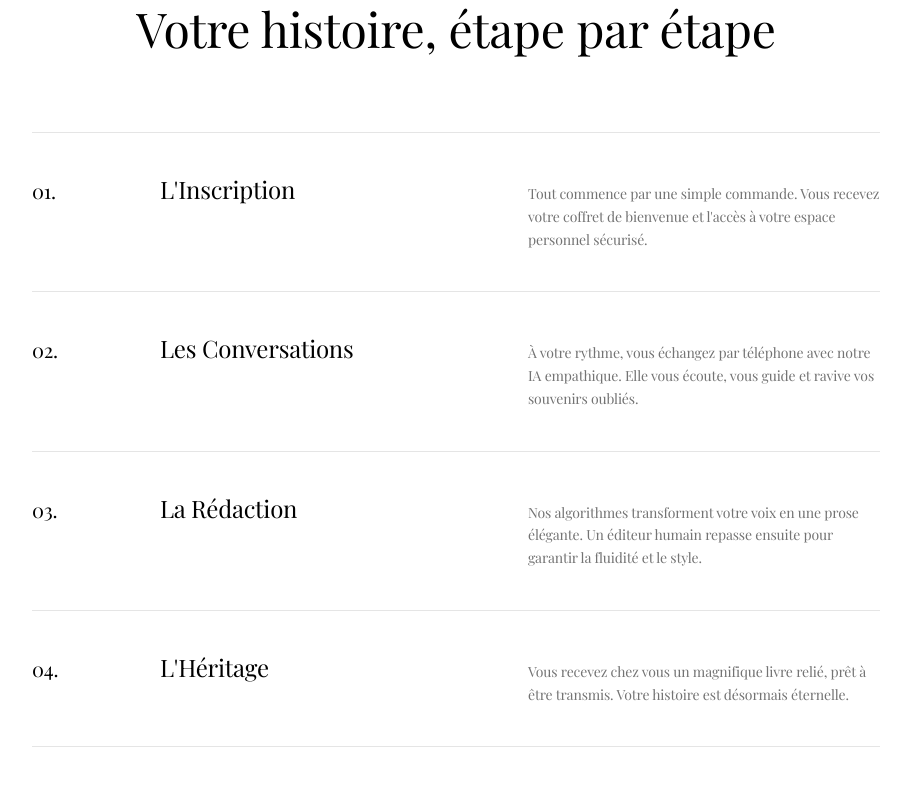
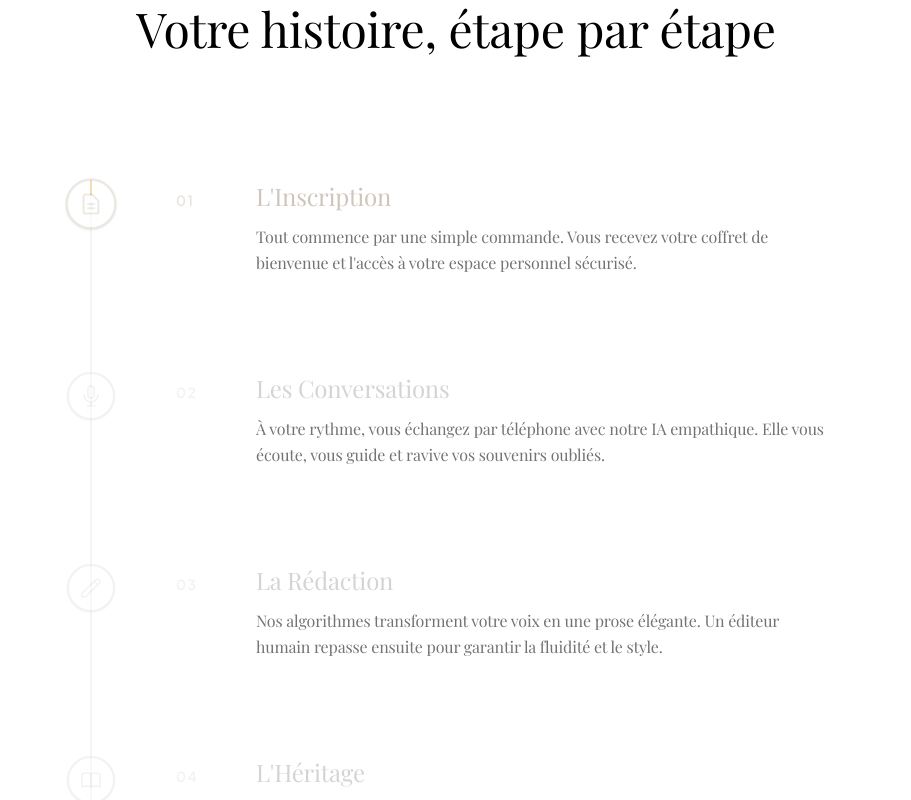
Before and after one commit to solalchetrit/loomina, a Next.js app: page / in a window 1280 px wide. Shown: the part 1720-2520 px from the top of the page, without its empty margins (184-1095 px from the left). Built offline with nearby package versions, Linux system fonts and the light colour scheme; a web font is replaced by a local one.

Commit message:
Enhance HowItWorks component with interative scroll timeline

```diff
--- a/components/HowItWorks.tsx
+++ b/components/HowItWorks.tsx
@@ -1,4 +1,7 @@
 "use client";
+
+import { useScroll, useTransform, motion } from "framer-motion";
+import { useRef } from "react";
 
 const STEPS = [
   {
@@ -6,7 +9,7 @@ const STEPS = [
     title: "L'Inscription",
     description: "Tout commence par une simple commande. Vous recevez votre coffret de bienvenue et l'accès à votre espace personnel sécurisé.",
     icon: (
-      <svg fill="none" viewBox="0 0 24 24" stroke="currentColor" className="w-5 h-5">
+      <svg fill="none" viewBox="0 0 24 24" stroke="currentColor" className="w-6 h-6">
         <path strokeLinecap="round" strokeLinejoin="round" strokeWidth={1.5} d="M9 12h6m-6 4h6m2 5H7a2 2 0 01-2-2V5a2 2 0 012-2h5.586a1 1 0 01.707.293l5.414 5.414a1 1 0 01.293.707V19a2 2 0 01-2 2z" />
       </svg>
     ),
@@ -16,7 +19,7 @@ const STEPS = [
     title: "Les Conversations",
     description: "À votre rythme, vous échangez par téléphone avec notre IA empathique. Elle vous écoute, vous guide et ravive vos souvenirs oubliés.",
     icon: (
-      <svg fill="none" viewBox="0 0 24 24" stroke="currentColor" className="w-5 h-5">
+      <svg fill="none" viewBox="0 0 24 24" stroke="currentColor" className="w-6 h-6">
         <path strokeLinecap="round" strokeLinejoin="round" strokeWidth={1.5} d="M19 11a7 7 0 01-7 7m0 0a7 7 0 01-7-7m7 7v4m0 0H8m4 0h4m-4-8a3 3 0 01-3-3V5a3 3 0 116 0v6a3 3 0 01-3 3z" />
       </svg>
     ),
@@ -26,7 +29,7 @@ const STEPS = [
     title: "La Rédaction",
     description: "Nos algorithmes transforment votre voix en une prose élégante. Un éditeur humain repasse ensuite pour garantir la fluidité et le style.",
     icon: (
-      <svg fill="none" viewBox="0 0 24 24" stroke="currentColor" className="w-5 h-5">
+      <svg fill="none" viewBox="0 0 24 24" stroke="currentColor" className="w-6 h-6">
         <path strokeLinecap="round" strokeLinejoin="round" strokeWidth={1.5} d="M15.232 5.232l3.536 3.536m-2.036-5.036a2.5 2.5 0 113.536 3.536L6.5 21.036H3v-3.572L16.732 3.732z" />
       </svg>
     ),
@@ -36,19 +39,70 @@ const STEPS = [
     title: "L'Héritage",
     description: "Vous recevez chez vous un magnifique livre relié, prêt à être transmis. Votre histoire est désormais éternelle.",
     icon: (
-      <svg fill="none" viewBox="0 0 24 24" stroke="currentColor" className="w-5 h-5">
+      <svg fill="none" viewBox="0 0 24 24" stroke="currentColor" className="w-6 h-6">
         <path strokeLinecap="round" strokeLinejoin="round" strokeWidth={1.5} d="M12 6.253v13m0-13C10.832 5.477 9.246 5 7.5 5S4.168 5.477 3 6.253v13C4.168 18.477 5.754 18 7.5 18s3.332.477 4.5 1.253m0-13C13.168 5.477 14.754 5 16.5 5c1.747 0 3.332.477 4.5 1.253v13C19.832 18.477 18.247 18 16.5 18c-1.746 0-3.332.477-4.5 1.253" />
       </svg>
     ),
   },
 ];
 
+const StepItem = ({ step, index, scrollYProgress, totalSteps }: { step: any, index: number, scrollYProgress: any, totalSteps: number }) => {
+  // Determine the active range for this step based on its index
+  // We approximate that each step occupies a slice of the scroll progress
+  const stepStart = index / totalSteps;
+  const stepEnd = (index + 1) / totalSteps;
+
+  // Create a transform that checks if the current scroll is past this step's trigger point
+  // We add a little offset so it triggers slightly before the exact math point for better feel
+  const isActive = useTransform(scrollYProgress, [stepStart, stepStart + 0.1], [0, 1]);
+
+  // Transform values for styling
+  const color = useTransform(isActive, [0, 1], ["#d4d4d4", "#c58c3c"]); // neutral-300 to loomina-amber-strong
+  const scale = useTransform(isActive, [0, 1], [1, 1.25]);
+  const opacity = useTransform(isActive, [0, 1], [0.3, 1]);
+
+  return (
+    <div className="relative pl-12 md:pl-24 py-12 group">
+      {/* Icon Circle that sits on the timeline */}
+      <motion.div
+        style={{ scale, borderColor: color, color: color, opacity }}
+        className="absolute left-[9px] md:left-[11px] top-12 -translate-x-1/2 w-12 h-12 rounded-full bg-white border-2 flex items-center justify-center z-10 transition-shadow duration-500 shadow-sm"
+      >
+        {step.icon}
+      </motion.div>
+
+      <div className="flex flex-col md:flex-row md:items-baseline gap-4">
+        {/* Chapter Number */}
+        <motion.div style={{ color, opacity }} className="text-sm font-bold tracking-widest uppercase mb-1 md:mb-0 md:w-16 shrink-0 transition-colors">
+          {step.chapter}
+        </motion.div>
+
+        {/* Content */}
+        <div className="max-w-xl">
+          <motion.h3 style={{ color }} className="text-2xl font-serif font-medium mb-3 transition-colors">
+            {step.title}
+          </motion.h3>
+          <p className="text-neutral-500 leading-relaxed">
+            {step.description}
+          </p>
+        </div>
+      </div>
+    </div>
+  );
+};
+
 export default function HowItWorks() {
+  const containerRef = useRef(null);
+  const { scrollYProgress } = useScroll({
+    target: containerRef,
+    offset: ["start center", "end center"],
+  });
+
   return (
-    <section id="process" className="relative py-24 bg-white text-[var(--loomina-black)]">
+    <section id="process" className="relative py-24 bg-white text-[var(--loomina-black)] overflow-hidden">
       <div className="max-w-4xl mx-auto px-6">
-        {/* En-tête de section */}
-        <div className="text-center mb-20">
+        {/* Header */}
+        <div className="text-center mb-10 md:mb-20">
           <span className="text-[var(--loomina-gold)] text-sm font-bold tracking-widest uppercase mb-2 block">
             Comment ça marche
           </span>
@@ -57,34 +111,28 @@ export default function HowItWorks() {
           </h2>
         </div>
 
-        {/* Liste style "Sommaire" simplifiée */}
-        <div className="border-t border-black/10">
-          {STEPS.map((step, index) => (
-            <div
-              key={index}
-              className="group flex flex-col md:flex-row md:items-baseline gap-4 md:gap-12 py-10 border-b border-black/10 transition-colors hover:bg-neutral-50/50"
-            >
-              {/* Numéro Simple */}
-              <div className="text-xl font-serif text-[var(--loomina-gold)] w-12 shrink-0">
-                {step.chapter}.
-              </div>
+        {/* Timeline Container */}
+        <div ref={containerRef} className="relative">
+          {/* Vertical Lines */}
+          <div className="absolute left-[9px] md:left-[11px] top-12 bottom-24 w-[2px] bg-neutral-100 -translate-x-1/2"></div>
 
-              {/* Contenu */}
-              <div className="flex-1 grid md:grid-cols-2 gap-4 md:gap-12 items-baseline">
-                <div className="flex items-center gap-3">
-                  <div className="text-[var(--loomina-gold)] opacity-0 group-hover:opacity-100 transition-opacity duration-500 scale-90 group-hover:scale-100">
-                    {step.icon}
-                  </div>
-                  <h3 className="text-2xl font-serif font-medium text-[var(--loomina-black)] group-hover:text-[var(--loomina-amber-strong)] transition-colors">
-                    {step.title}
-                  </h3>
-                </div>
-                <p className="text-neutral-500 leading-relaxed text-sm">
-                  {step.description}
-                </p>
-              </div>
-            </div>
-          ))}
+          <motion.div
+            style={{ scaleY: scrollYProgress }}
+            className="absolute left-[9px] md:left-[11px] top-12 bottom-24 w-[2px] bg-[var(--loomina-amber)] -translate-x-1/2 origin-top z-0"
+          />
+
+          {/* Steps */}
+          <div className="space-y-0">
+            {STEPS.map((step, index) => (
+              <StepItem
+                key={index}
+                step={step}
+                index={index}
+                scrollYProgress={scrollYProgress}
+                totalSteps={STEPS.length}
+              />
+            ))}
+          </div>
         </div>
       </div>
     </section>
```
